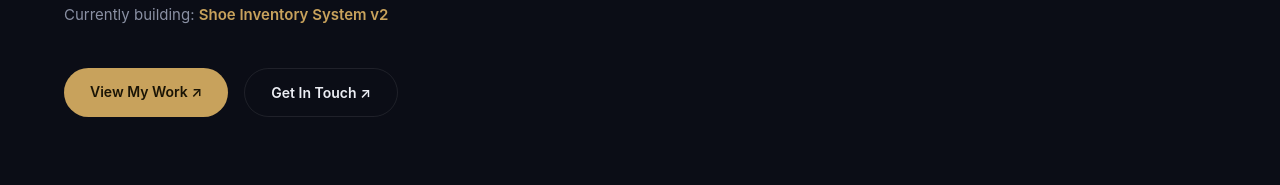
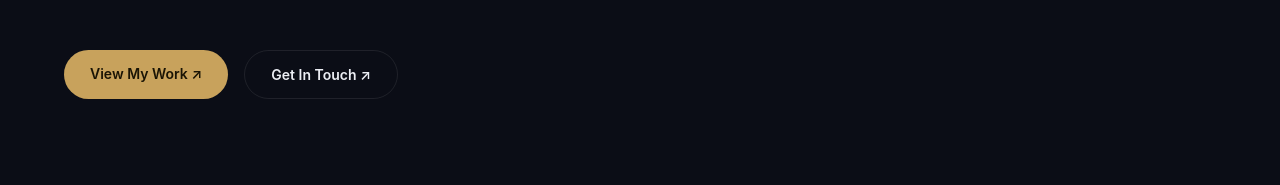
Before and after one commit to imnrqzz/Portfolio, a website: page index.html in a window 1280 px wide. Shown: the part 615-800 px from the top of the page. Drawn offline with nearby package versions, Linux system fonts and the light colour scheme.

Commit message:
Remove 'Currently building: Shoe Inventory System v2' hero line (project shipped)

```diff
--- a/index.html
+++ b/index.html
@@ -121,7 +121,6 @@
   </div>
   <h1>Thoughtful code for products that value <em>clarity</em> and <em>craft</em></h1>
   <p class="hero-role">I build clean, functional web apps &mdash; from static pages to full-stack PHP/MySQL systems &mdash; and I'm open to junior dev roles and freelance work.</p>
-  <p class="hero-building">Currently building: <strong>Shoe Inventory System v2</strong></p>
   <div class="cta">
     <a href="#works" class="btn btn-gold">View My Work &nearr;</a>
     <a href="#contact" class="btn btn-ghost">Get In Touch &nearr;</a>
```
